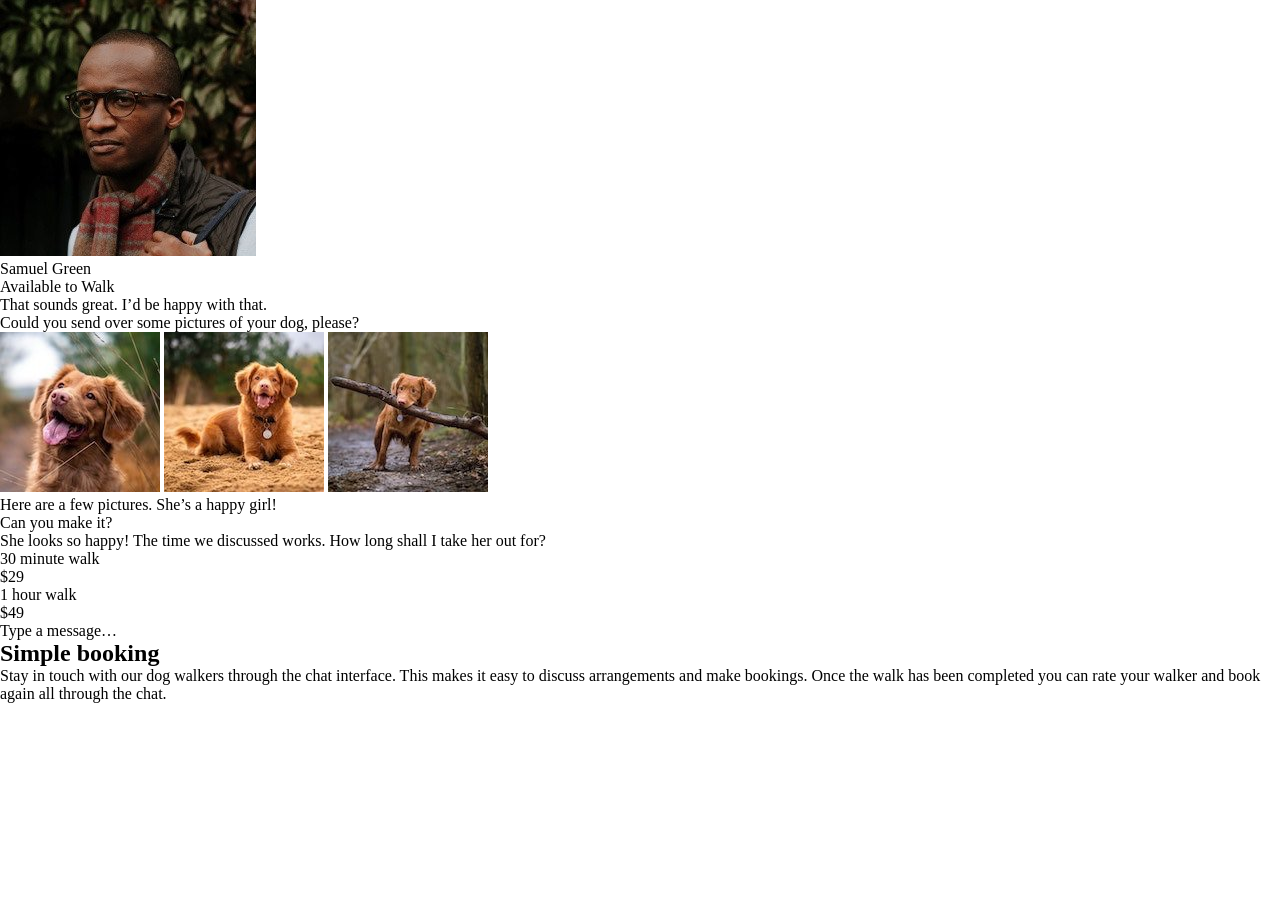
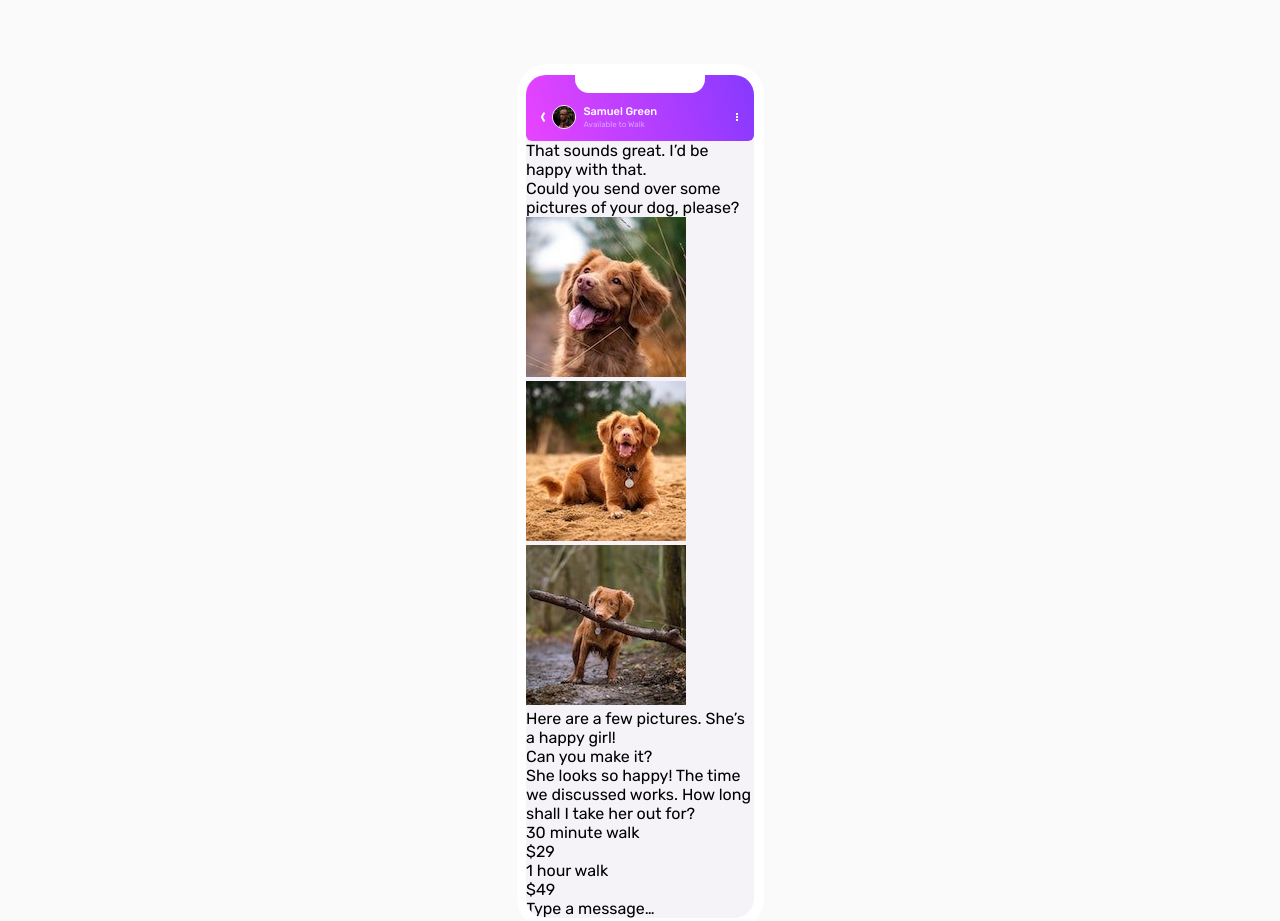
Before and after one commit to NoonPanirSabzi/chat-app-css, a plain HTML site: page src/index.html in a window 1280 px wide. Shown: the top 921 px of the page. Before the commit the page ends 800 px from the top, so only its background shows below. Drawn offline with Linux system fonts and the light colour scheme.

Commit message:
style: add app header layout and typography

```diff
--- a/src/index.html
+++ b/src/index.html
@@ -10,20 +10,30 @@
       sizes="32x32"
       href="../images/favicon-32x32.png"
     />
-    <link rel="stylesheet" href="./reset.css">
+    <link rel="preconnect" href="https://fonts.googleapis.com" />
+    <link rel="preconnect" href="https://fonts.gstatic.com" crossorigin />
+    <link
+      href="https://fonts.googleapis.com/css2?family=Rubik:wght@300..900&display=swap"
+      rel="stylesheet"
+    />
+    <link rel="stylesheet" href="./reset.css" />
     <link rel="stylesheet" href="style.css" />
 
     <title>🌈 pure css chat app</title>
   </head>
   <body>
-    <main>
+    <main class="rubik">
       <div>
-        <section>
-          <div>
+        <section class="mobile">
+          <div class="app">
             <div class="app-header">
               <div class="white-stick"></div>
               <div class="chat-recipient">
-                <div class="back-btn"></div>
+                <div class="flex-row">
+                  <div class="back-btn">
+                    <div class="back-btn__top"></div>
+                    <div class="back-btn__bot"></div>
+                  </div>
                   <img
                     src="/images/avatar.jpg"
                     alt="recipient-pic"
@@ -32,6 +42,7 @@
                   <div class="recipient-info">
                     <p class="recipient-name">Samuel Green</p>
                     <p class="recipient-status">Available to Walk</p>
+                  </div>
                 </div>
                 <div class="app-header__options">
                   <div class="white-dot"></div>
--- a/src/style.css
+++ b/src/style.css
@@ -1,14 +1,126 @@
 :root {
-  --color-site-bg: #FAFAFA;
-  --color-app-bg: #F5F3F7;
-  --color-recipient-txt: #9341C8;
-  --color-recipient-box: #EEE5F4;
-  --color-recipient-status: #D99EFF;
-  --color-sender-txt: #6E5D7E;
-  --color-sender-box: #FFF;
-  --color-placeholder: #C5C9CC;
-  --color-heading: #3E2753;
-  --color-txt: #A39DA9;
-  --color-recipient-option-cirlce: #E472FF;
-  --gradient-primary: linear-gradient(170deg, #44FFA1, #8739FF)
+  --color-site-bg: #fafafa;
+  --color-app-bg: #f5f3f7;
+  --color-recipient-txt: #9341c8;
+  --color-recipient-box: #eee5f4;
+  --color-recipient-status: #d99eff;
+  --color-sender-txt: #6e5d7e;
+  --color-sender-box: #fff;
+  --color-placeholder: #c5c9cc;
+  --color-heading: #3e2753;
+  --color-txt: #a39da9;
+  --color-recipient-option-cirlce: #e472ff;
 }
+
+/* TYPOGRAPHY */
+
+.rubik {
+  font-family: "Rubik", sans-serif;
+  font-optical-sizing: auto;
+  font-style: normal;
+}
+
+.recipient-name {
+  font-size: 11px;
+  font-weight: 500;
+  color: white;
+}
+
+.recipient-status {
+  font-size: 8px;
+  font-weight: 400;
+  color: var(--color-recipient-status);
+}
+
+/* LAYOUT */
+body {
+  background-color: var(--color-site-bg);
+  padding: 4rem;
+}
+
+.mobile {
+  inline-size: 247px;
+  background-color: var(--color-sender-box);
+  margin-inline: auto;
+  border-radius: 30px;
+  padding: 11px 9.5px;
+}
+
+.app {
+  background-color: var(--color-app-bg);
+  border-radius: 20px;
+  overflow: hidden;
+}
+
+.app-header {
+  background: linear-gradient(74deg, #e844ff, #8739ff);
+  padding: 30px 16.5px 12px 15.5px;
+  position: relative;
+  border-bottom-left-radius: 6px;
+  border-bottom-right-radius: 6px;
+}
+
+.white-stick {
+  inline-size: 130px;
+  block-size: 29px;
+  background-color: var(--color-sender-box);
+  border-bottom-left-radius: 14px;
+  border-bottom-right-radius: 14px;
+  position: absolute;
+  left: 50%;
+  transform: translate(-50%);
+  top: -11px;
+}
+
+.back-btn > div {
+  inline-size: 2px;
+  block-size: 6px;
+  background-color: var(--color-sender-box);
+  border-radius: 1px;
+}
+
+.back-btn__top {
+  transform: rotate(30deg);
+  margin-bottom: -2px;
+}
+
+.back-btn__bot {
+  transform: rotate(-30deg);
+}
+
+.recipient-avatar {
+  inline-size: 24px;
+  border-radius: 50%;
+  border: 1px solid white;
+}
+
+.chat-recipient {
+  display: flex;
+  justify-content: space-between;
+  align-items: center;
+}
+
+.recipient-info {
+  display: flex;
+  flex-direction: column;
+  gap: 2px;
+}
+
+.flex-row {
+  display: flex;
+  flex-direction: row;
+  align-items: center;
+  gap: 8px;
+}
+
+.app-header__options {
+  display: flex;
+  flex-direction: column;
+  gap: 1px;
+}
+
+.white-dot {
+  inline-size: 2px;
+  block-size: 2px;
+  background-color: var(--color-sender-box);
+}
```
Lines whose indentation alone changed are shown as unchanged.
